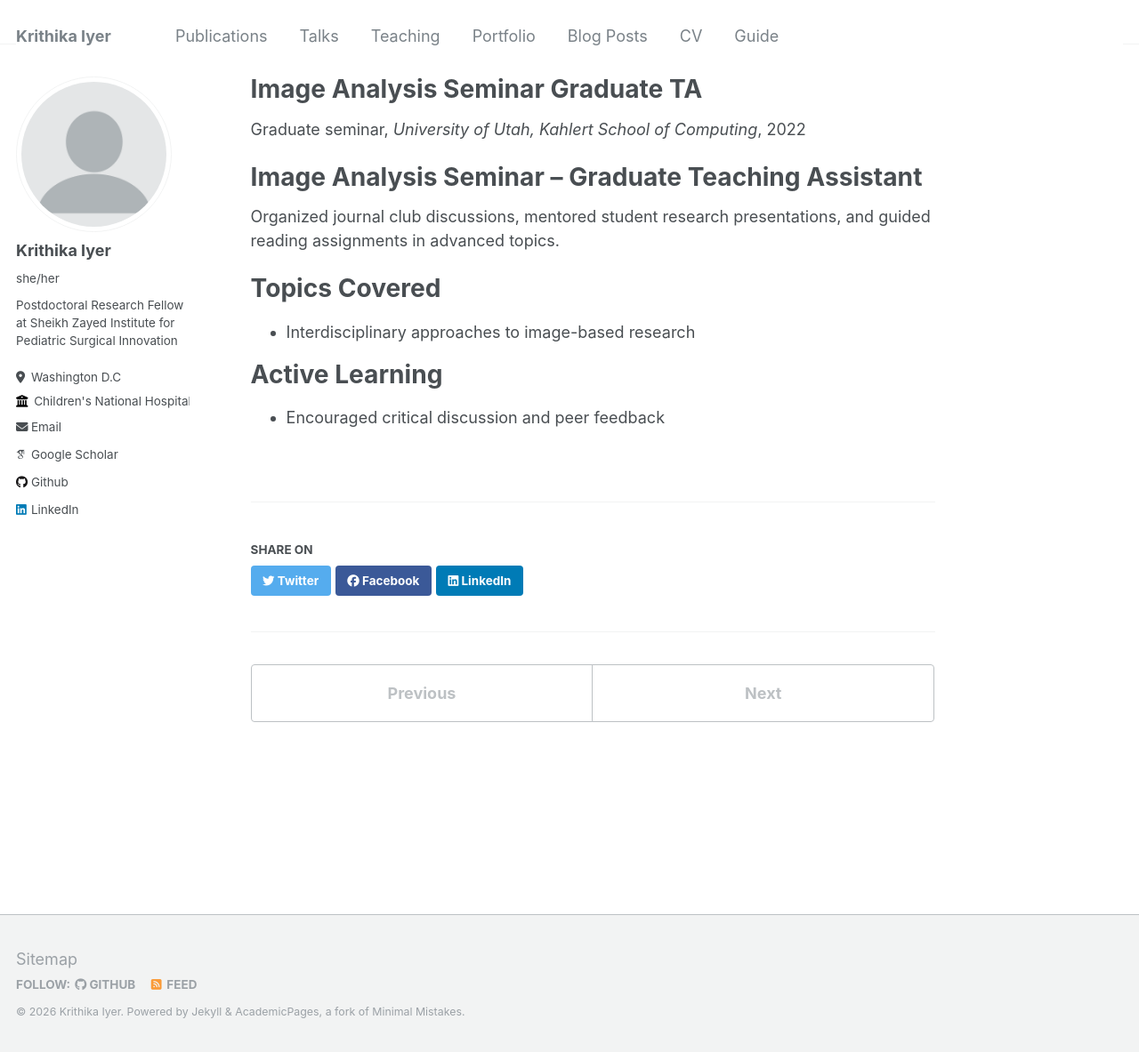
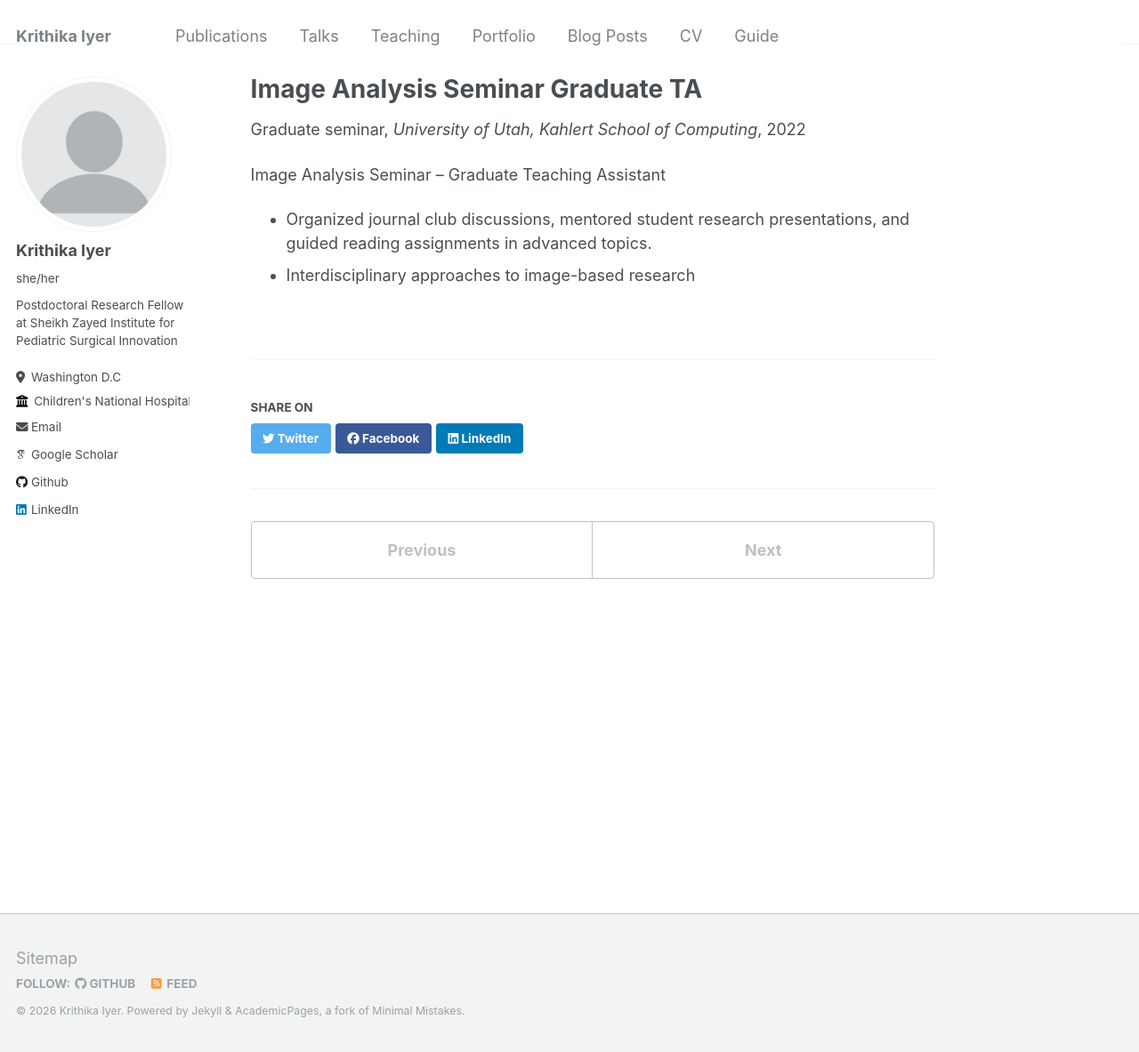
Before and after one commit to iyerkrithika21/iyerkrithika21.github.io, a Jekyll site: the page built from _teaching/2022-spring-img-analysis-seminar.md, in a window 1280 px wide and 1183 px high. Shown: the whole window at 89% size. Built offline with Jekyll 4.4.1, drawn with Linux system fonts in a browser that asks for light colours; some web fonts are replaced.

Commit message:
Update 2022-spring-img-analysis-seminar.md

```diff
--- a/_teaching/2022-spring-img-analysis-seminar.md
+++ b/_teaching/2022-spring-img-analysis-seminar.md
@@ -9,15 +9,5 @@ location: "Salt Lake City, UT, USA"
 ---
 
 Image Analysis Seminar – Graduate Teaching Assistant
-======
-
-Organized journal club discussions, mentored student research presentations, and guided reading assignments in advanced topics.
-
-Topics Covered
-======
+- Organized journal club discussions, mentored student research presentations, and guided reading assignments in advanced topics.
 - Interdisciplinary approaches to image-based research
-
-Active Learning
-======
-
-- Encouraged critical discussion and peer feedback
```
